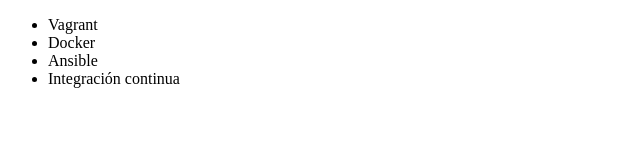
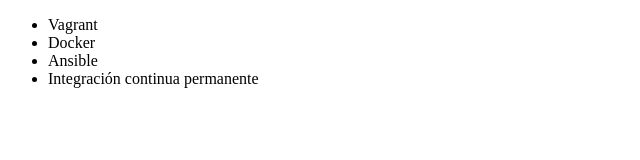
Before and after one commit to cervago9/-git-alura, a plain HTML site: page index.html in a window 1280 px wide. Shown: the full height of the page, 0-640 px from the left. Drawn offline with Linux system fonts and the light colour scheme.

Commit message:
Modificacion de último item de la lista no ordenada

```diff
--- a/index.html
+++ b/index.html
@@ -9,7 +9,7 @@
          <li> Vagrant </li>
          <li> Docker </li>
          <li> Ansible </li>
-         <li> Integración continua </li>
+         <li> Integración continua permanente </li>
      </ul>
 </body>
 </html>
```
